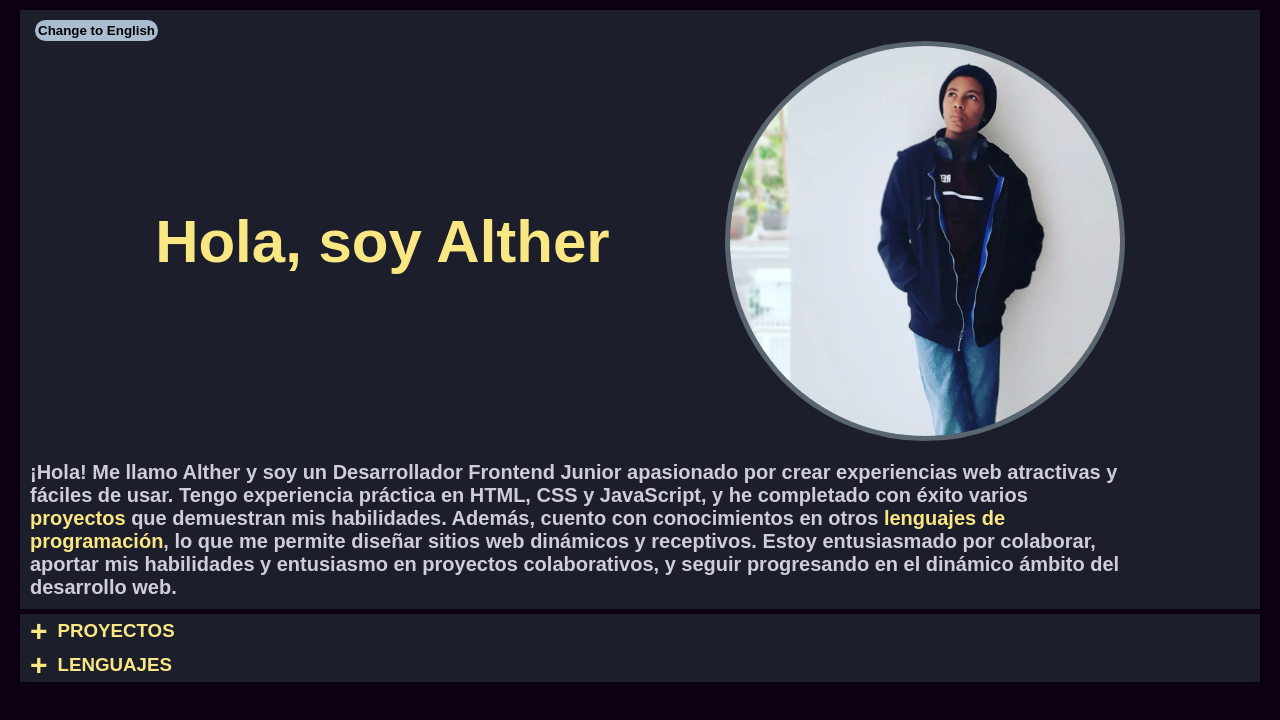
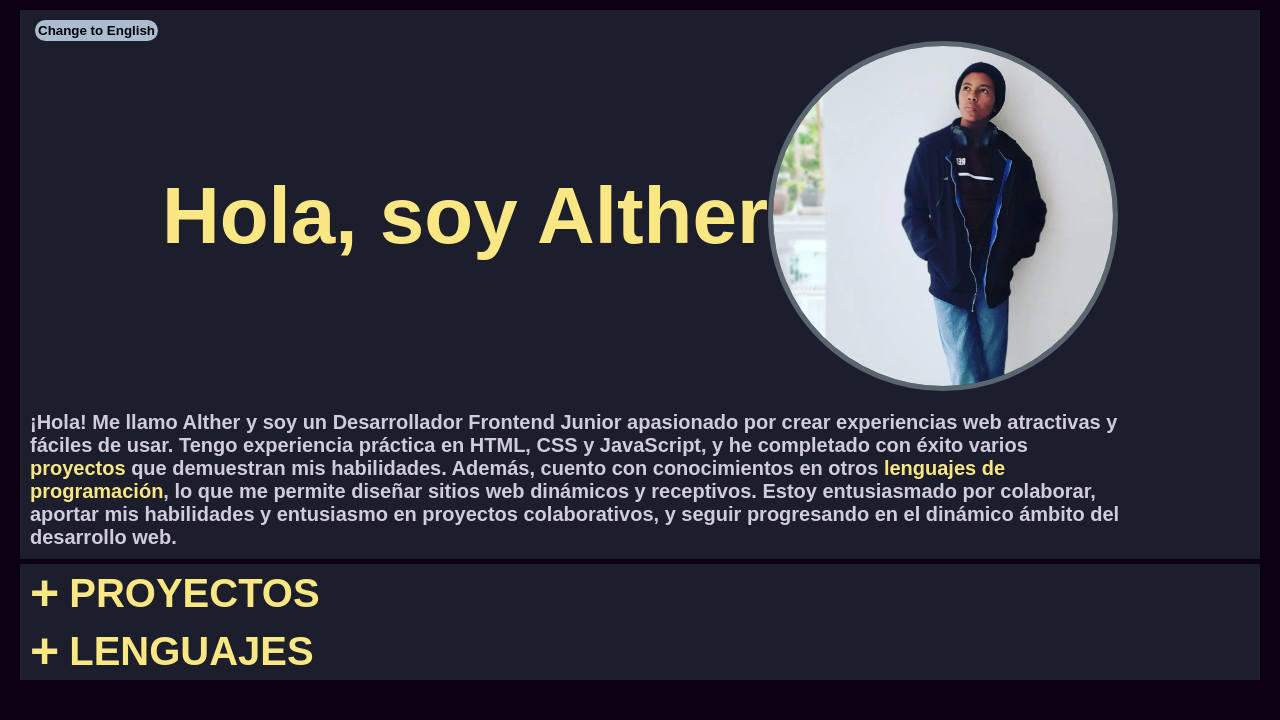
Before and after one commit to 4PDB/My-portfolio, a plain HTML site: page index.html in a window 1280 px wide. Drawn offline with Linux system fonts and the light colour scheme.

Commit message:
cambios de tamaño  Changes to be committed: 	modified:   index.html 	modified:   styles/style.css

```diff
--- a/styles/style.css
+++ b/styles/style.css
@@ -31,7 +31,7 @@ body{
     margin-bottom: 0.5rem;
 }
 .profile{
-    width: 40rem;
+    width: 35rem;
     border-radius: 50rem;
     border: solid 0.5rem var(--bg-color2);
 }
@@ -41,8 +41,7 @@ body{
 .welcome-container{
     display: flex;
     align-items: center;
-    justify-content: space-evenly;
-    flex-grow: 1;
+    justify-content: center;
     flex-wrap: wrap;
     padding: 1rem 2rem;
 }
@@ -63,9 +62,10 @@ body{
 }
 .title{
     text-transform: uppercase;
+    font-size: 4rem;
 }
 .presentation{
-    font-size: 6rem;
+    font-size: 8rem;
 }
 .proyectos-link, .lenguajes-link{
     text-decoration: none;
@@ -97,7 +97,9 @@ body{
     color: var(--titles);
     margin: 0rem 1rem;
     font-weight: 900;
-    font-size: 3rem;
+}
+#open-lenguajes, #open-proyectos{
+    font-size: 5rem;
 }
 /*-----------------------------------------------*/
 .html, .css, .javascript, .python, .sql{
```
Also changed, not shown: index.html (line endings or trailing spaces).
